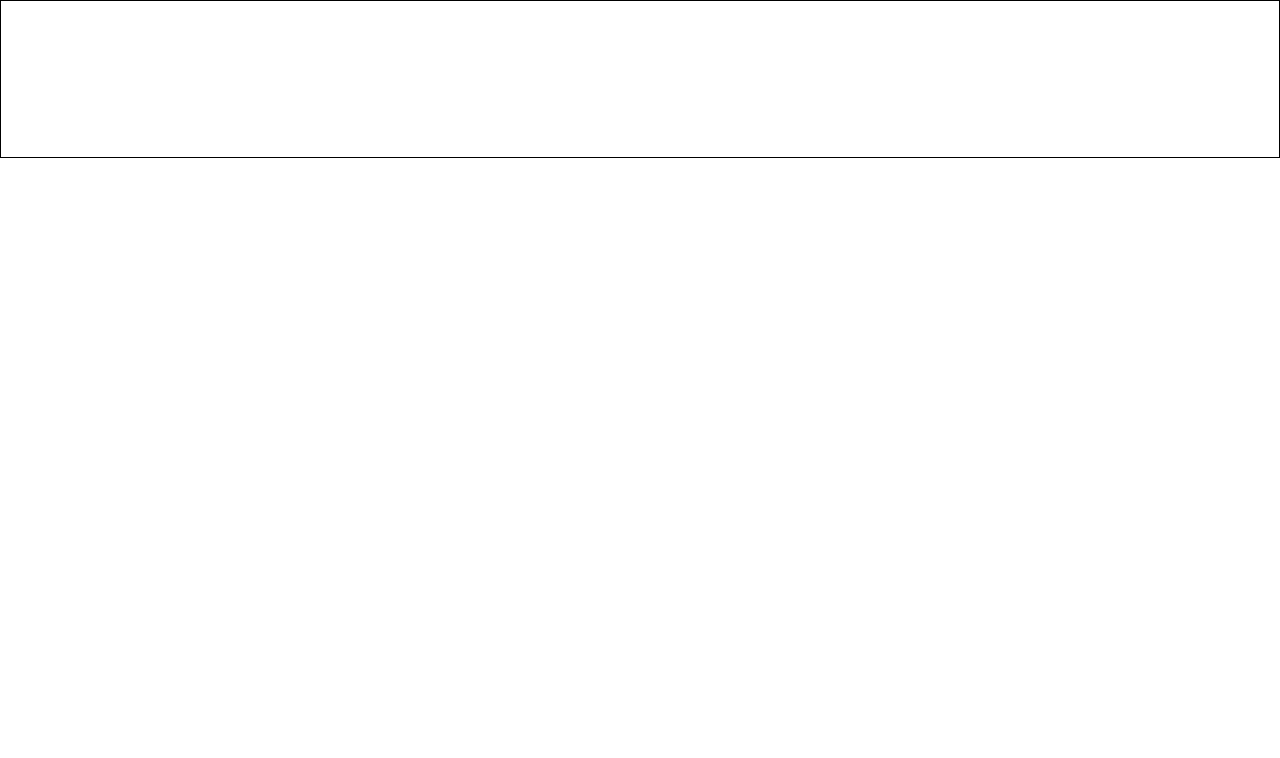
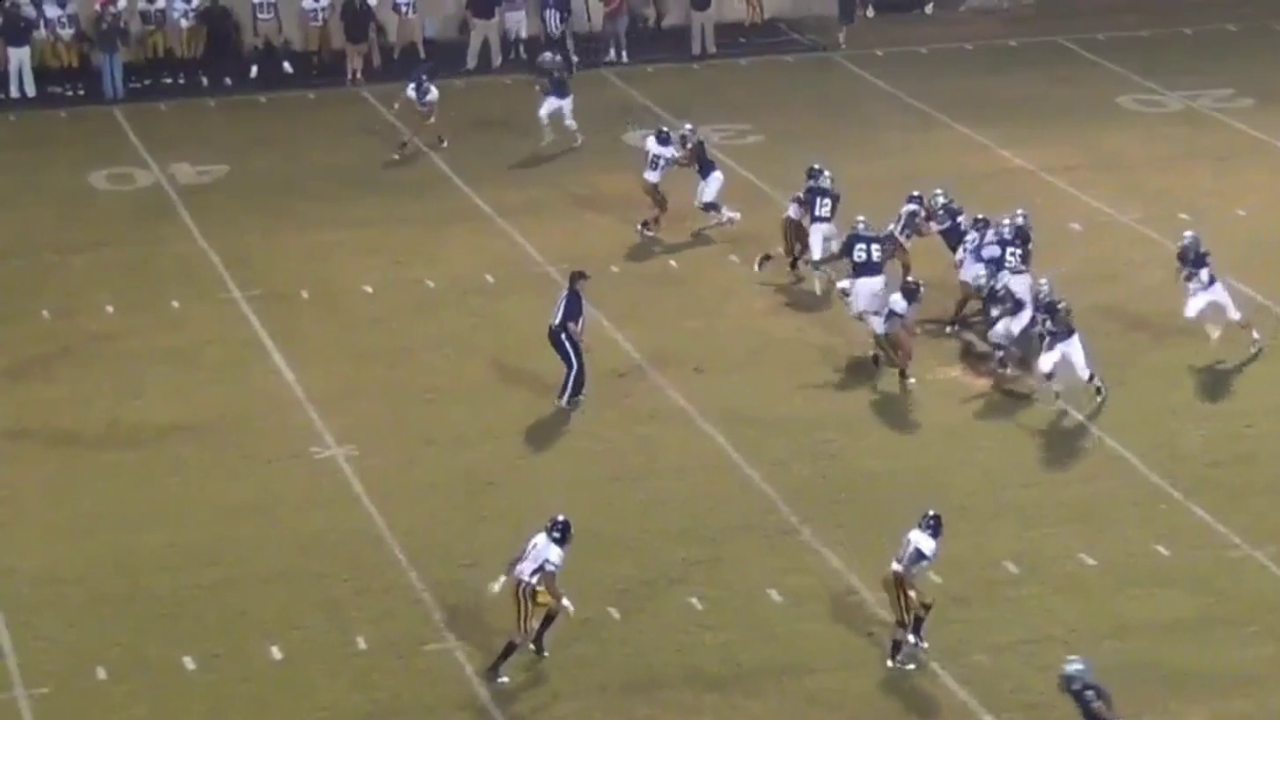
Before and after one commit to Dmytrii9Cherniak/AngularImageTestApp, an Angular app: page / in a window 1280 px wide. Shown: the top 758 px of the page. Built offline with nearby package versions, Linux system fonts and the light colour scheme.

Commit message:
new code - draw line

```diff
--- a/src/app/app.module.ts
+++ b/src/app/app.module.ts
@@ -2,7 +2,7 @@ import { NgModule } from '@angular/core';
 import { BrowserModule } from '@angular/platform-browser';
 
 import { AppComponent } from './app.component';
-import { PaintComponent } from './components/image/image.component';
+import { PaintComponent } from './components/image/paint.component';
 
 @NgModule({
   declarations: [
--- /dev/null
+++ b/src/app/components/image/paint.component.html
@@ -0,0 +1,8 @@
+<div #container>
+  <canvas #canvasEl
+          (mousedown)="startDrawing($event)"
+          (mousemove)="draw($event)"
+          (mouseup)="stopDrawing($event)"
+          (click)="handleClick($event)">
+  </canvas>
+</div>
--- /dev/null
+++ b/src/app/components/image/paint.component.scss
@@ -0,0 +1,11 @@
+div {
+  height: 90vh;
+  display: flex;
+  justify-content: center;
+  align-items: center;
+
+  canvas {
+    width: 100%;
+    height: 100%;
+  }
+}
--- a/src/app/components/image/image.component.ts
+++ b/src/app/components/image/paint.component.ts
@@ -2,17 +2,8 @@ import { Component, ViewChild, ElementRef, OnInit, AfterViewInit, HostListener }
 
 @Component({
   selector: 'app-paint',
-  template: `
-    <div #container style="position: relative;">
-      <canvas #canvasEl
-              (mousedown)="startDrawing($event)"
-              (mousemove)="draw($event)"
-              (mouseup)="stopDrawing($event)"
-              (click)="handleClick($event)">
-      </canvas>
-    </div>
-  `,
-  styles: ['canvas { border: 0.1px solid; max-width: 100vw; max-height: 100vh; height: auto }']
+  templateUrl: 'paint.component.html',
+  styleUrls: ['paint.component.scss']
 })
 export class PaintComponent implements OnInit, AfterViewInit {
 
@@ -22,6 +13,8 @@ export class PaintComponent implements OnInit, AfterViewInit {
   private isDrawing: boolean = false;
   private startPoint: { x: number; y: number } | null = null;
   private midPoint: { x: number; y: number } | null = null;
+  private backgroundImage: HTMLImageElement | null = null;
+  private lines: { start: { x: number, y: number }, end: { x: number, y: number } }[] = [];
 
   ngOnInit() {
   }
@@ -31,12 +24,15 @@ export class PaintComponent implements OnInit, AfterViewInit {
     if (canvas) {
       this.context = canvas.getContext('2d');
       this.resizeCanvas();
+      this.loadBackgroundImage();
     }
   }
 
   @HostListener('window:resize')
   onResize() {
     this.resizeCanvas();
+    this.loadBackgroundImage();
+    this.draw();
   }
 
   private resizeCanvas() {
@@ -46,6 +42,17 @@ export class PaintComponent implements OnInit, AfterViewInit {
       canvas.width = container.clientWidth;
       canvas.height = container.clientHeight;
     }
+  }
+
+  private loadBackgroundImage() {
+    const canvas = this.canvas?.nativeElement;
+    if (!canvas || !this.context) return;
+    const image = new Image();
+    image.onload = () => {
+      this.backgroundImage = image;
+      this.draw();
+    };
+    image.src = 'assets/media/img.png';
   }
 
   startDrawing(event: MouseEvent) {
@@ -64,23 +71,38 @@ export class PaintComponent implements OnInit, AfterViewInit {
     }
   }
 
-  draw(event: MouseEvent) {
-    if (!this.isDrawing || !this.context || !this.startPoint) return;
+  draw(event?: MouseEvent) {
+    if (!this.context || !this.backgroundImage) return;
     const canvas = this.canvas?.nativeElement;
     if (canvas) {
       this.context.clearRect(0, 0, canvas.width, canvas.height);
+      this.context.drawImage(this.backgroundImage, 0, 0, canvas.width, canvas.height);
+      this.drawLines();
+      if (this.isDrawing && event && this.startPoint) {
         this.context.beginPath();
         this.context.moveTo(this.startPoint.x, this.startPoint.y);
         this.context.lineTo(event.offsetX, event.offsetY);
         this.context.stroke();
         this.midPoint = this.calculateMidPoint(this.startPoint, { x: event.offsetX, y: event.offsetY });
         this.drawMidPoint();
+      } else if (this.midPoint) {
+        this.drawMidPoint();
+      }
     }
   }
 
   stopDrawing(event: MouseEvent) {
+    if (this.isDrawing && event && this.startPoint) {
+      const canvas = this.canvas?.nativeElement;
+      if (canvas) {
+        const endPoint = { x: event.offsetX, y: event.offsetY };
+        this.lines.push({ start: this.startPoint, end: endPoint });
+        this.startPoint = null;
+        this.midPoint = null;
         this.isDrawing = false;
-    this.drawMidPoint();
+        this.draw();
+      }
+    }
   }
 
   drawMidPoint() {
@@ -115,4 +137,16 @@ export class PaintComponent implements OnInit, AfterViewInit {
     const dy = y - centerY;
     return dx * dx + dy * dy <= radius * radius;
   }
+
+  drawLines() {
+    if (!this.context) return;
+    this.context.strokeStyle = 'black';
+    this.context.lineWidth = 2;
+    for (const line of this.lines) {
+      this.context.beginPath();
+      this.context.moveTo(line.start.x, line.start.y);
+      this.context.lineTo(line.end.x, line.end.y);
+      this.context.stroke();
     }
+  }
+}
```
Lines whose indentation alone changed are shown as unchanged.
